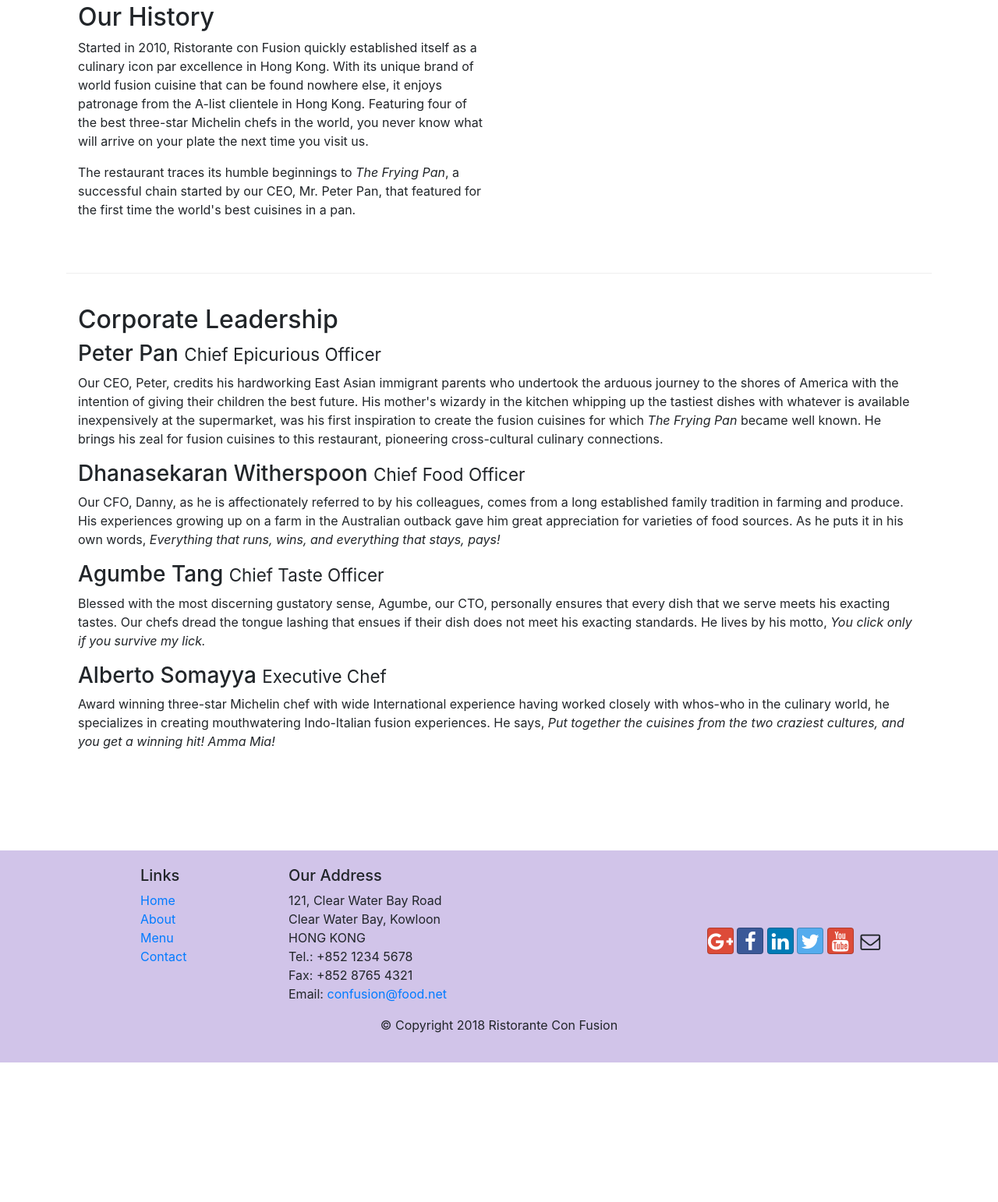
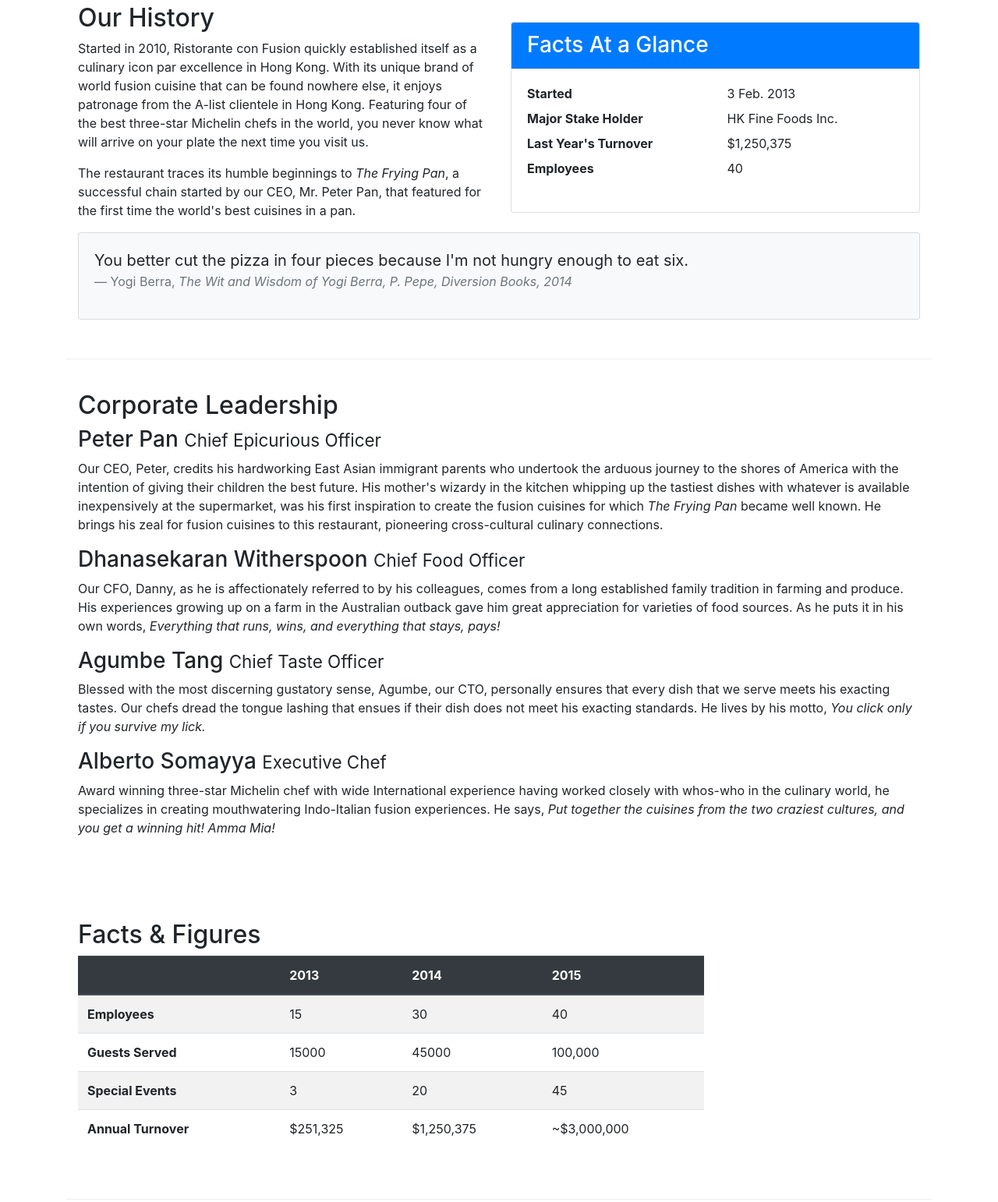
Before and after one commit to PrakashChandraMourya/Coursera-Web-Dev, a website: page aboutus.html in a window 1280 px wide. Shown: the part 490-2032 px from the top of the page at 78% size. Before the commit the page ends 1853 px from the top, so only its background shows below. Drawn offline with nearby package versions, Linux system fonts and the light colour scheme.

Commit message:
Media and images

```diff
--- a/aboutus.html
+++ b/aboutus.html
@@ -22,7 +22,7 @@
             <button class="navbar-toggler" type="button" data-toggle="collapse" data-target="#Navbar">
                 <span class="navbar-toggler-icon"></span>
             </button>
-            <a class="navbar-brand" href="#">Ristorante Con Fusion</a>
+            <a class="navbar-brand" href="#"><img src="img/logo.png" height="30" width="41"></a>
             <div class="collapse navbar-collapse" id="Navbar">
                 <ul class="navbar-nav mr-auto">
                         <li class="nav-item"><a class="nav-link" href="./index.html"><span class="fa fa-home fa-lg"></span> Home</a></li>
@@ -40,7 +40,8 @@
                     <h1>Ristorante con Fusion</h1>
                     <p>We take inspiration from the World's best cuisines, and create a unique fusion experience. Our lipsmacking creations will tickle your culinary senses!</p>
                 </div>
-                <div class="col-12 col-sm">
+                <div class="col-12 col-sm align-self-center">
+                    <img src="img/logo.png" class="img-fluid">
                 </div>
             </div>
         </div>
@@ -65,6 +66,33 @@
                 <p>The restaurant traces its humble beginnings to <em>The Frying Pan</em>, a successful chain started by our CEO, Mr. Peter Pan, that featured for the first time the world's best cuisines in a pan.</p>
             </div>
             <div class="col-12 col-sm">
+                <div class="card">
+                    <h3 class="card-header bg-primary text-white">Facts At a Glance</h3>
+                    <div class="card-body">
+                        <dl class="row">
+                            <dt class="col-6">Started</dt>
+                            <dd class="col-6">3 Feb. 2013</dd>
+                            <dt class="col-6">Major Stake Holder</dt>
+                            <dd class="col-6">HK Fine Foods Inc.</dd>
+                            <dt class="col-6">Last Year's Turnover</dt>
+                            <dd class="col-6">$1,250,375</dd>
+                            <dt class="col-6">Employees</dt>
+                            <dd class="col-6">40</dd>
+                        </dl>
+                    </div>
+                </div>
+            </div>
+            <div class="col-12">
+                <div class="card card-body bg-light">
+                    <blockquote class="blockquote">
+                        <p class="mb-0">You better cut the pizza in four pieces because
+                            I'm not hungry enough to eat six.</p>
+                        <footer class="blockquote-footer">Yogi Berra,
+                            <cite title="Source Title">The Wit and Wisdom of Yogi Berra,
+                            P. Pepe, Diversion Books, 2014</cite>
+                        </footer>
+                    </blockquote>
+                </div>
             </div>
         </div>
 
@@ -90,6 +118,51 @@
                 </div>
             </div>
        </div>
+       <div class="row row-content">
+        <div class="col-12 col-sm-9">
+            <h2>Facts &amp; Figures</h2>
+            <div class="table-responsive">
+                <table class="table table-striped">
+                    <thead class="thead-dark">
+                        <tr>
+                            <th>&nbsp;</th>
+                            <th>2013</th>
+                            <th>2014</th>
+                            <th>2015</th>
+                        </tr>
+                    </thead>
+                    <tbody>
+                        <tr>
+                            <th>Employees</th>
+                            <td>15</td>
+                            <td>30</td>
+                            <td>40</td>
+                        </tr>
+                        <tr>
+                            <th>Guests Served</th>
+                            <td>15000</td>
+                            <td>45000</td>
+                            <td>100,000</td>
+                        </tr>
+                        <tr>
+                            <th>Special Events</th>
+                            <td>3</td>
+                            <td>20</td>
+                            <td>45</td>
+                        </tr>
+                        <tr>
+                            <th>Annual Turnover</th>
+                            <td>$251,325</td>
+                            <td>$1,250,375</td>
+                            <td>~$3,000,000</td>
+                        </tr>
+                    </tbody>
+                </table>
+            </div>
+        </div>
+         <div class="col-12 col-sm-3">
+
+        </div>
 
     </div>
 <br><br><br>
```
Also changed, not shown: contactus.html (+3 -2 lines), index.html (+20 -3 lines), img/alberto.png (added), img/buffet.png (added), img/logo.png (added), img/uthappizza.png (added), 1 other file.
